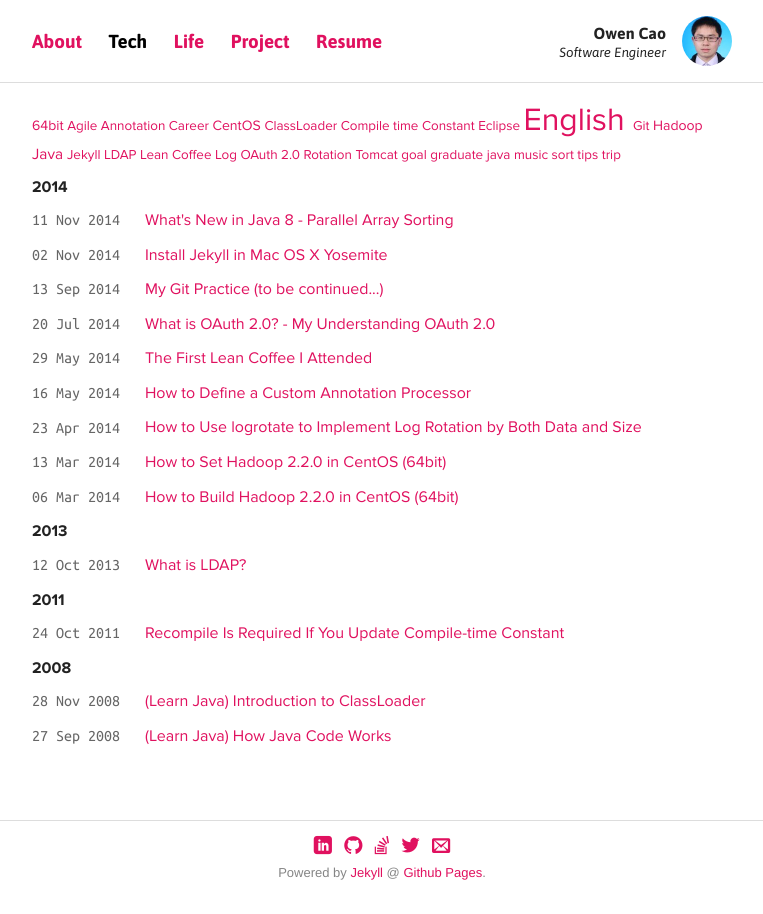
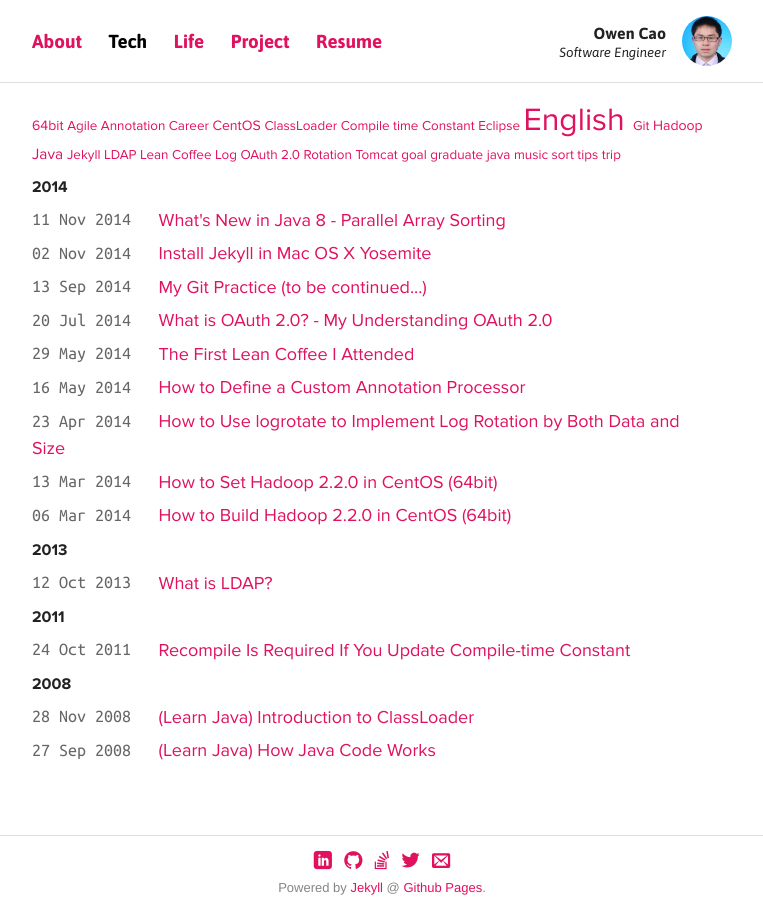
Before and after one commit to cynosure7/cynosure7.github.io, a Jekyll site: the page built from tech/index.html, in a window 1280 px wide. Shown: the whole page, without its empty margins (258-1021 px from the left). Built offline with Jekyll 4.4.1, drawn with Linux system fonts in a browser that asks for light colours; Markdown is read by kramdown in place of the engine named in the settings.

Commit message:
Update site.css

```diff
--- a/css/site.css
+++ b/css/site.css
@@ -38,7 +38,7 @@ h1, h2, h3 {
   line-height: 1.2em;
 }
 
-h1 { font-size: 1.7em; line-height: 1.7em; font-weight: 600; margin-top: 0em;}
+h1 { font-size: 1.7em; line-height: 1.7em; margin-top: 0em;}
 h1 small { font-weight: 400; font-size: 50%; color: #999; }
 
 h2 { font-weight: 500; }
@@ -292,6 +292,7 @@ ul.posts .date {
   display: inline-block;
   color: #666;
   font-family: "Ubuntu Mono";
+  font-size: 18px;
 }
 
 .listing-item, .listing-seperator {
@@ -299,6 +300,7 @@ ul.posts .date {
 }
 .listing-item a {
     padding: 0.2em 1em;
+    font-size: 18px;
 }
 .listing-item time {
     color: #999999;
```
